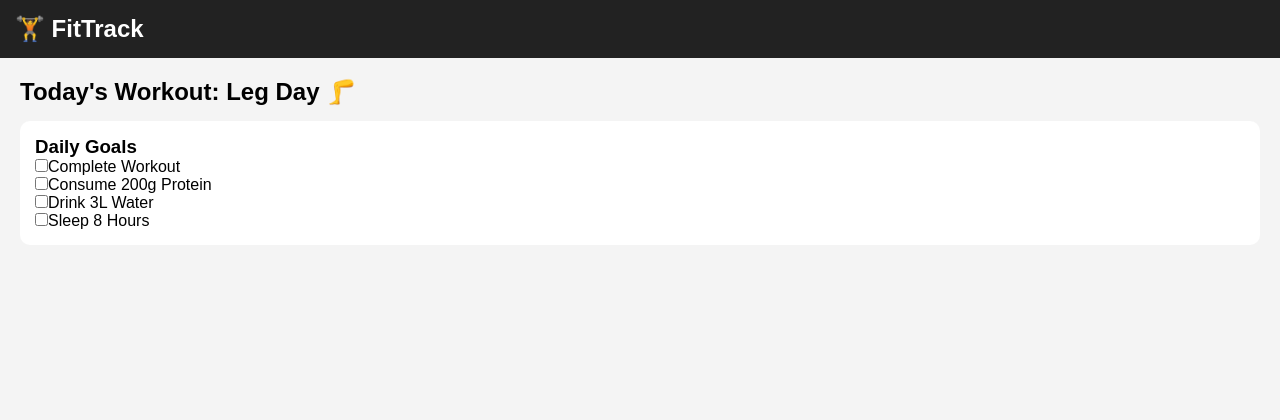
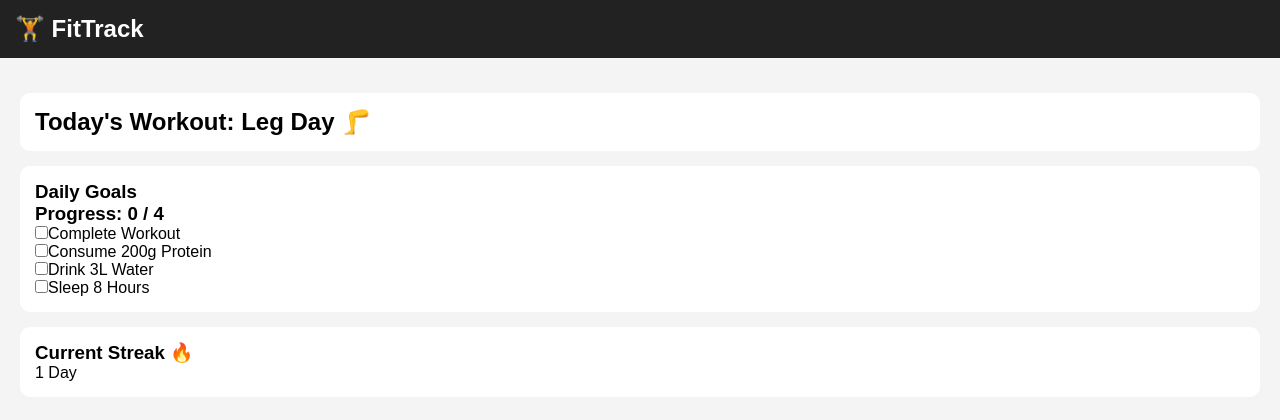
Before and after one commit to sanyabakshi18/fittrack, a React (Vite) app in the folder client/: page / in a window 1280 px wide. Shown: the top 420 px of the page. Built offline with nearby package versions, Linux system fonts and the light colour scheme.

Commit message:
added progress tracking feature

```diff
--- a/client/src/App.jsx
+++ b/client/src/App.jsx
@@ -8,15 +8,29 @@ function App() {
   const [water, setWater] = useState(false);
   const [sleep, setSleep] = useState(false);
 
+  const completedGoals =
+    (workout ? 1 : 0) +
+    (protein ? 1 : 0) +
+    (water ? 1 : 0) +
+    (sleep ? 1 : 0);
+
   return (
     <div>
       <Navbar />
 
       <div className="container">
-        <h2>Today's Workout: Leg Day 🦵</h2>
+        <div className="card">
+          <h2>Today's Workout: Leg Day 🦵</h2>
+        </div>
 
         <div className="card">
           <h3>Daily Goals</h3>
+
+          <h3>Progress: {completedGoals} / 4</h3>
+
+          {completedGoals === 4 && (
+            <p>🎉 All goals completed today!</p>
+          )}
 
           <div>
             <input
@@ -54,6 +68,11 @@ function App() {
             Sleep 8 Hours
           </div>
         </div>
+
+        <div className="card">
+          <h3>Current Streak 🔥</h3>
+          <p>1 Day</p>
+        </div>
       </div>
     </div>
   );
```
